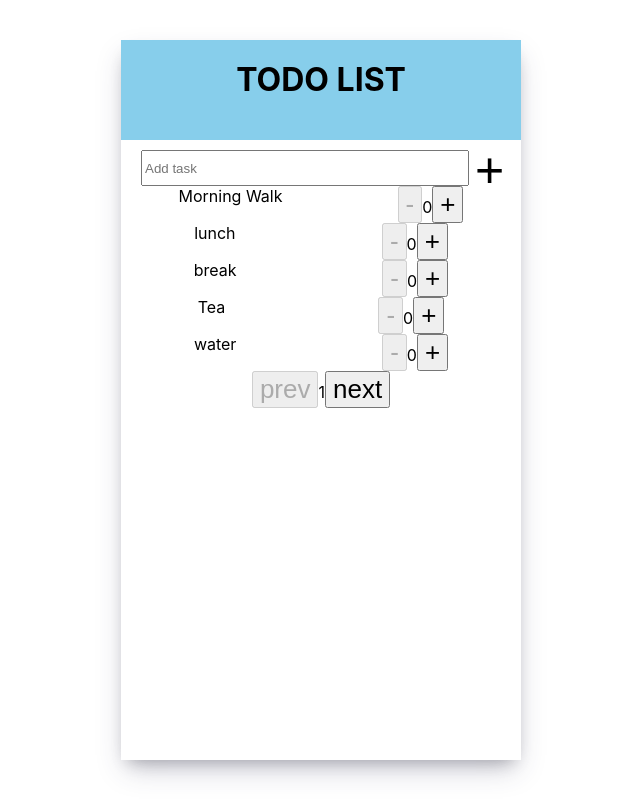
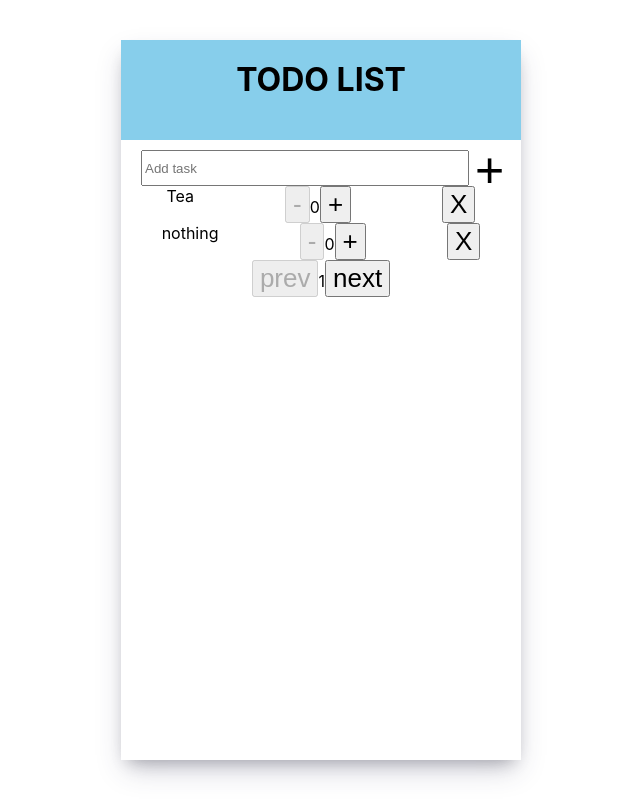
Before and after one commit to omthakur1224/revision, a React (Vite) app in the folder todoRedux/: page / in a window 1280 px wide. Shown: the whole page, without its empty margins (319-959 px from the left). Built offline with nearby package versions, Linux system fonts and the light colour scheme; data requests are answered from the project's data file.

Commit message:
done get post

```diff
--- a/todoRedux/db.json
+++ b/todoRedux/db.json
@@ -1,39 +1,16 @@
 {
   "tasks": [
     {
-      "task": "Morning Walk",
+      "task": "Tea",
       "status": false,
-      "id": 1
-    },
-    {
-      "task": "lunch",
-      "status": false,
+      "count": 1,
       "id": 2
     },
     {
-      "task": "break",
+      "task": "nothing",
       "status": false,
+      "count": 1,
       "id": 3
-    },
-    {
-      "task": "Tea",
-      "status": false,
-      "id": 4
-    },
-    {
-      "task": "water",
-      "status": false,
-      "id": 5
-    },
-    {
-      "task": "party",
-      "status": false,
-      "id": 6
-    },
-    {
-      "task": "enjoy with friends",
-      "status": false,
-      "id": 7
     }
   ]
 }
--- a/todoRedux/src/components/AddTask.jsx
+++ b/todoRedux/src/components/AddTask.jsx
@@ -1,34 +1,39 @@
 import { TextField } from '@mui/material';
 import axios from 'axios';
 import React, { useState } from 'react'
+import { useSelector} from 'react-redux';
+import { Store } from '../redux/store';
 
 function AddTask() {
     const [text,setText]=useState({});
     const [tasks,setTasks]=useState([]);
     // const [input,setInput]=useState("")
+    const page=useSelector((store)=>store.page);
+
     const handleChange=(e)=>{
         const {id,value}=e.target;
         setText({
             ...text,
             [id]:value,
-            status:false
+            status:false,
+            count:1
          })
     }
 
-    //  const getData=()=>{
-    //   axios.get(`http://localhost:5555/todos?page=${page.current}&size=5`)
-    //   .then((res)=>{
-    //     console.log("res",res.data)
-    //     // setData(res.data)
-    //   })
-    //  }
+     const getData=()=>{
+      axios.get(`http://localhost:5555/tasks?_page=${page}&_limit=5`)
+      .then((res)=>{
+        console.log("res",res.data)
+        // setData(res.data)
+      })
+     }
     const handleClick=()=>{
         axios.post('http://localhost:5555/tasks',text)
         .then((res)=>{
             console.log("response",res.data);
-            setTasks(res.data)})
-            setText({task:""})
-            // getData();
+            setTasks(res.data)});
+            setText({task:""});
+            getData();
           }
   return (
     <div style={{"display":"flex"}}>
--- a/todoRedux/src/components/TodoList.jsx
+++ b/todoRedux/src/components/TodoList.jsx
@@ -55,24 +55,34 @@ function TodoList() {
       console.log("res",res.data)
       setData(res.data)})
     }
+  const handleDelete=(id)=>{
+    axios.delete(`http://localhost:5555/tasks/${id}`)
+    .then((res)=>{
+      console.log("res",res.data)
+      getData();
+      // setData(res.data);
+      // getData();
+    })
+  }
   return (
     <div>
-      {data.map((task)=>
-          <div  key={task._id} style={{
+      {data.map((task,index)=>
+          <div  key={index} style={{
             "display":"flex",
             "justifyContent":"space-around"
           }}>
           <span>{task.task}</span>
-            <div key={task.id}>
+            <div>
               <button disabled={counter>0?false:true} onClick={()=>{dispatch(reduceCount(1))}}>-</button>
               <span>{counter}</span>
               <button onClick={()=>{dispatch(addCount(1))}}>+</button>
             </div>
+            <button onClick={()=>handleDelete(task.id)}>X</button>
           </div>
       )}
       <button disabled={page<2?true:false} onClick={()=>dispatch(prevPage(1))}>prev</button>
       <span>{page}</span>
-      <button disabled={data.length<5?true:false} onClick={()=>dispatch(nextPage(1))}>next</button>
+      <button disabled={data.length<5 && data.length==0?true:false} onClick={()=>dispatch(nextPage(1))}>next</button>
     </div>
   )
 }
```
